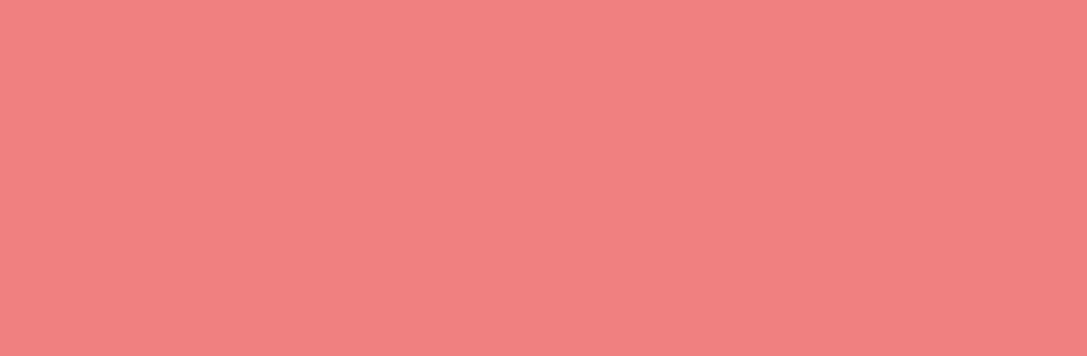
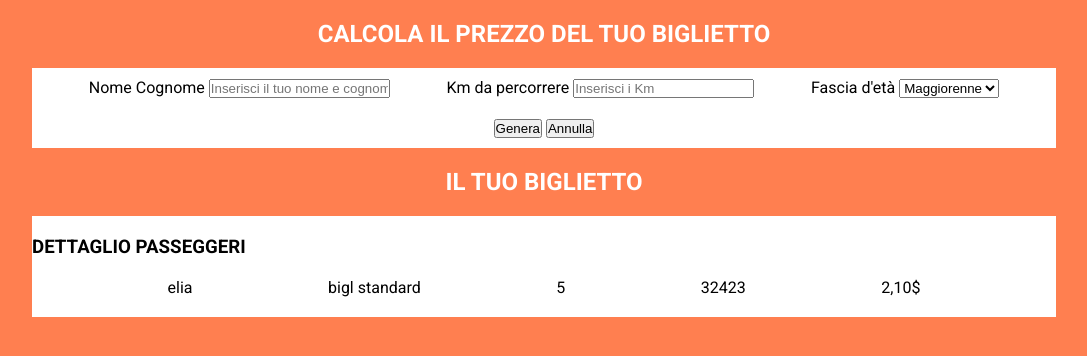
Before and after one commit to eliaraguso/js-biglietto-treno-form, a plain HTML site: page index.html in a window 1280 px wide. Shown: the whole page, without its empty margins (96-1183 px from the left). Drawn offline with Linux system fonts and the light colour scheme.

Commit message:
creazione scheletro html e css + inizio creazione script JS

```diff
--- a/index.html
+++ b/index.html
@@ -5,9 +5,67 @@
     <meta http-equiv="X-UA-Compatible" content="IE=edge">
     <meta name="viewport" content="width=device-width, initial-scale=1.0">
     <title>Biglietto del treno form</title>
+    <link rel="preconnect" href="https://fonts.googleapis.com">
+    <link rel="preconnect" href="https://fonts.gstatic.com" crossorigin>
+    <link href="https://fonts.googleapis.com/css2?family=Roboto:ital,wght@0,100;0,300;0,400;0,500;0,700;0,900;1,100;1,300;1,400;1,500;1,700;1,900&display=swap" rel="stylesheet">
     <link rel="stylesheet" href="style.css">
 </head>
 <body>
+    <div class="container">
+        <h2>CALCOLA IL PREZZO DEL TUO BIGLIETTO</h2>
+        <div class="dati flex wrap">
+            <div class="dati-top flex">
+                <div class="nome-cognome">
+                    <form>
+                        <label for="nome">Nome Cognome</label>
+                        <input type="text" name="nome" id="nome" placeholder="Inserisci il tuo nome e cognome">
+                    </form>
+                </div>
+                <div class="chilometri">
+                    <form>
+                        <label for="chilometri">Km da percorrere</label>
+                        <input type="number" name="chilometri" id="chilometri" placeholder="Inserisci i Km" >
+                    </form>
+                </div>
+                <div class="eta">
+                    <form>
+                        <label for="eta">Fascia d'età</label>
+                        <select id="eta" name="eta">
+                            <option value="maggiorenne">Maggiorenne</option>
+                            <option value="minorenne">Minorenne</option>
+                            <option value="over">Over 65</option>
+                          </select>
+                    </form>
+                </div>
+            </div>
+            <div class="dati-bottom">
+                <button class="genera">Genera</button>
+                <button class="annulla">Annulla</button>
+            </div>
+        </div>
+        <h2>IL TUO BIGLIETTO</h2>
+        <div class="biglietto">
+            <h3>DETTAGLIO PASSEGGERI</h3>
+            <div class="dettagli flex">
+                <div id="nome-passeggero">
+                    elia
+                </div>
+                <div id="offerta">
+                    bigl standard
+                </div>
+                <div id="carrozza">
+                    5
+                </div>
+                <div id="codice-prenotazione">
+                    32423
+                </div>
+                <div id="costo-biglietto">
+                    2,10$
+                </div>
+
+            </div>
+        </div>
+    </div>
 
     <script src="script.js"></script>
 </body>
--- a/script.js
+++ b/script.js
@@ -0,0 +1,9 @@
+// 1. Seleziono i bottoni
+var btnGenera = document.getElementById("genera";)
+
+// 2. al click del bottone genera
+btnGenera.addEventListener("click"
+    function() {
+
+    }
+)
--- a/style.css
+++ b/style.css
@@ -7,5 +7,58 @@
 
 /* Common */
 body {
-    background-color: lightcoral;
+    background-color: coral;
+    font-family: 'Roboto', sans-serif;
 }
+
+h2 {
+    color: white;
+    margin: 20px 0;
+}
+
+.flex {
+    display: flex;
+}
+
+.wrap {
+    flex-wrap: wrap;
+}
+
+
+.dati-top,
+.dati-bottom {
+    width: 100%;
+    padding: 10px 0;
+}
+
+.dati-top {
+    justify-content: space-evenly;
+}
+
+
+
+
+
+.container {
+    width: 80%;
+    margin: auto;
+    text-align: center;
+}
+
+.dati,
+.biglietto {
+    background-color: white;
+}
+
+h3 {
+    text-align: start;
+}
+
+.dettagli {
+    justify-content: space-evenly;
+    padding-top: 20px;
+}
+
+.biglietto {
+    padding: 20px 0;
+}
```
